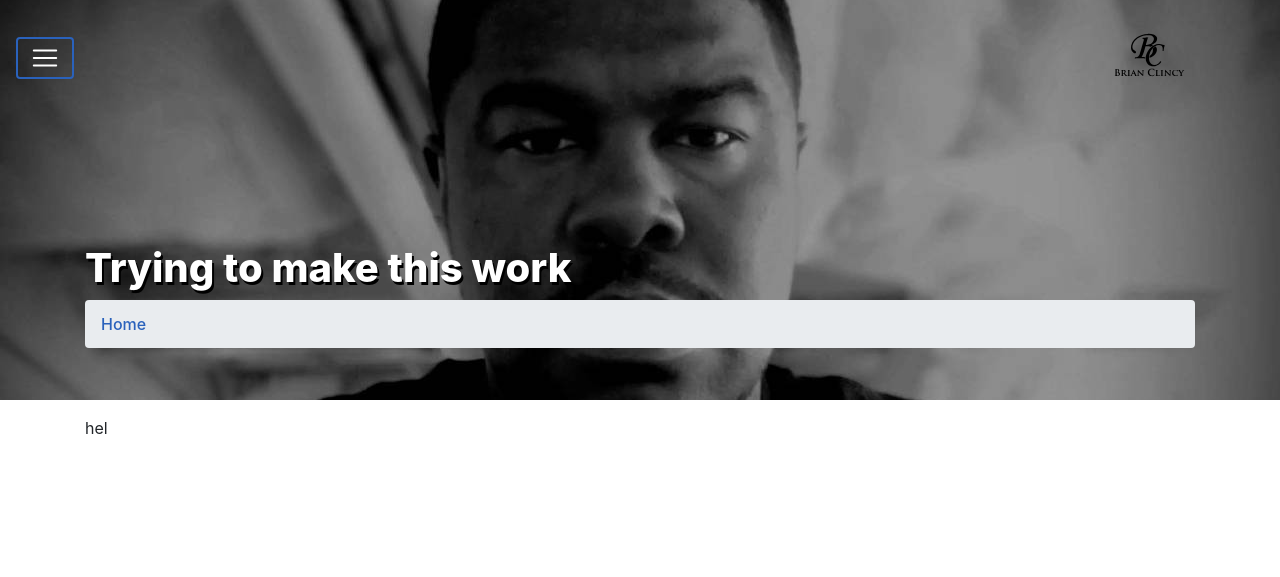
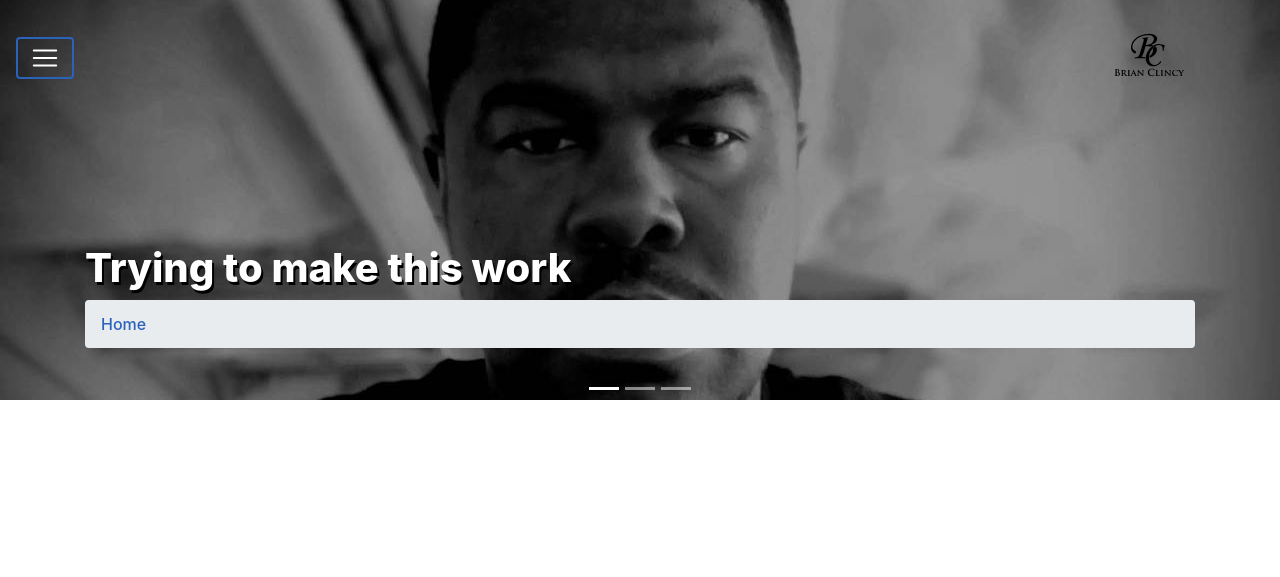
Before and after one commit to bclincy/b, a PHP site: template templates/default.html.twig in a window 1280 px wide. Shown: the top 577 px of the page. Run offline with PHP 8.4, Linux system fonts and the light colour scheme; the template is opened without the code that fills it: most values are stand-ins (such as "Sample title", 1, 10 or a date in 2020); some libraries are stand-ins or nearby versions.

Commit message:
Production bug fix

```diff
--- a/src/dependencies.php
+++ b/src/dependencies.php
@@ -30,7 +30,7 @@
 
 $container['view'] = function ($container) {
     $view = new \Slim\Views\Twig('../templates/', [
-        'cache' => $_ENV['APP_ENV'] === 'dev',
+        'cache' => $_ENV['APP_ENV'] === 'dev' ? 'true' : 'false',
         'debug'=> $_ENV['APP_ENV'] === 'dev',
     ]);
     $basePath = rtrim(str_ireplace('index.php', '', $container->get('request')->getUri()->getBasePath()), '/');
--- a/templates/partials/carousel.html.twig
+++ b/templates/partials/carousel.html.twig
@@ -5,7 +5,7 @@
       <li data-target="#carouselImgs" data-slide-to="1"></li>
       <li data-target="#carouselImgs" data-slide-to="2"></li>
     </ol>
-    <div class="carousel-inner">hel
+    <div class="carousel-inner">
         {% for image in media %}
 
           <div class="carousel-item {%  if image.first() %}Active {% endif %}">
```
Also changed, not shown: 1 other file.
